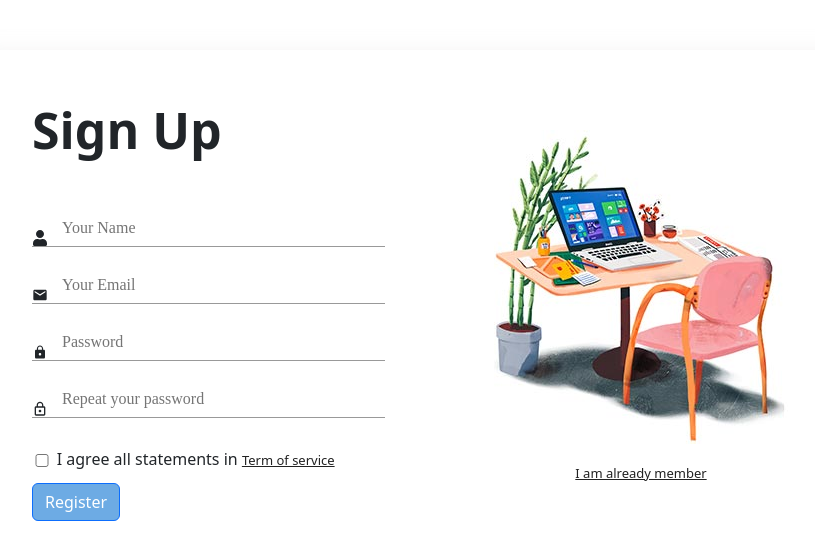
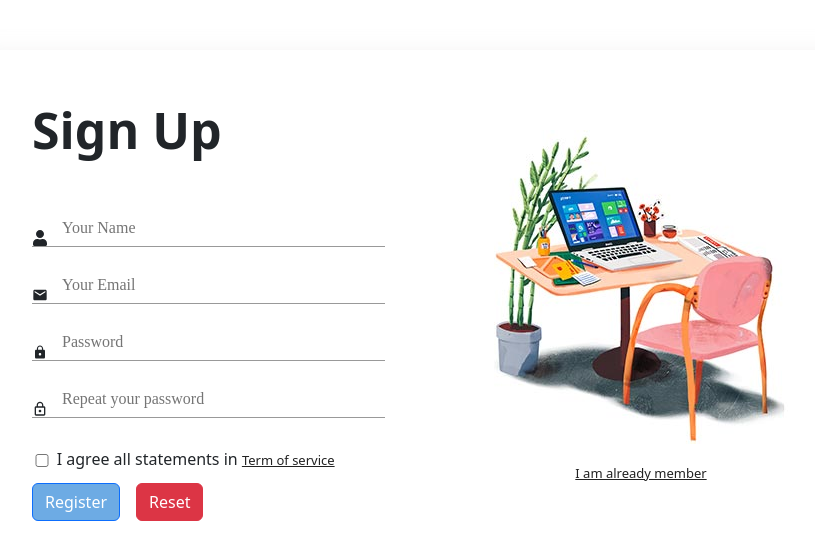
Before and after one commit to NagaSriVenkatR/ReactCRUD-Task3, a React (Create React App) app: page /form in a window 1280 px wide. Shown: the top 560 px of the page, without its empty margins (205-1020 px from the left). Built offline with nearby package versions, Linux system fonts and the light colour scheme.

Commit message:
updating the button

```diff
--- a/src/components/Form.jsx
+++ b/src/components/Form.jsx
@@ -145,6 +145,24 @@ function Form({ users, setUsers, setSelectedUser, selectedUser }) {
        navigate("/users");
     }
   };
+  const handleReset = () => {
+      setFormData({
+        fullName: "",
+        phoneNumber: "",
+        email: "",
+        userName: "",
+        password: "",
+        confirmPassword: "",
+      });
+      setErrors({
+        fullName: "",
+        phoneNumber: "",
+        email: "",
+        userName: "",
+        password: "",
+        confirmPassword: "",
+      });
+    };
   return (
     <div style={{ backgroundColor: "#f8f8f8 !important" }}>
       <div className="container">
@@ -232,13 +250,21 @@ function Form({ users, setUsers, setSelectedUser, selectedUser }) {
                     </a>
                   </label>
                 </div>
-                <div className="form-group form-button text-start">
+                <div className="form-group form-button text-start  d-flex">
                   <button
-                    className="form-submit btn btn-primary"
+                    className="form-submit btn btn-primary me-3"
                     type="submit"
                     value="Register"
                   >
-                    Register
+                    {selectedUser ? "Update" : "Register"}
+                  </button>
+                  <button
+                    className="btn btn-danger"
+                    type="reset"
+                    value="Reset"
+                    onClick={handleReset}
+                  >
+                    Reset
                   </button>
                 </div>
               </form>
```
